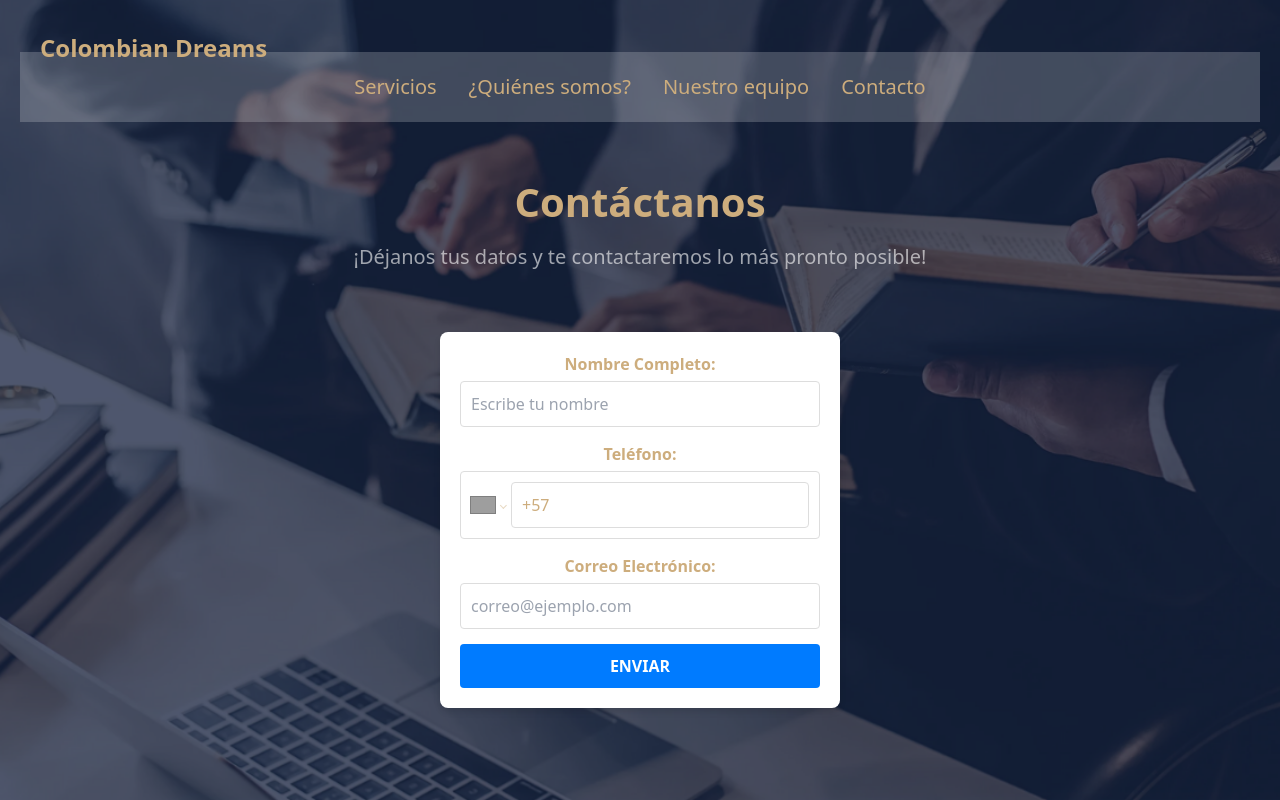
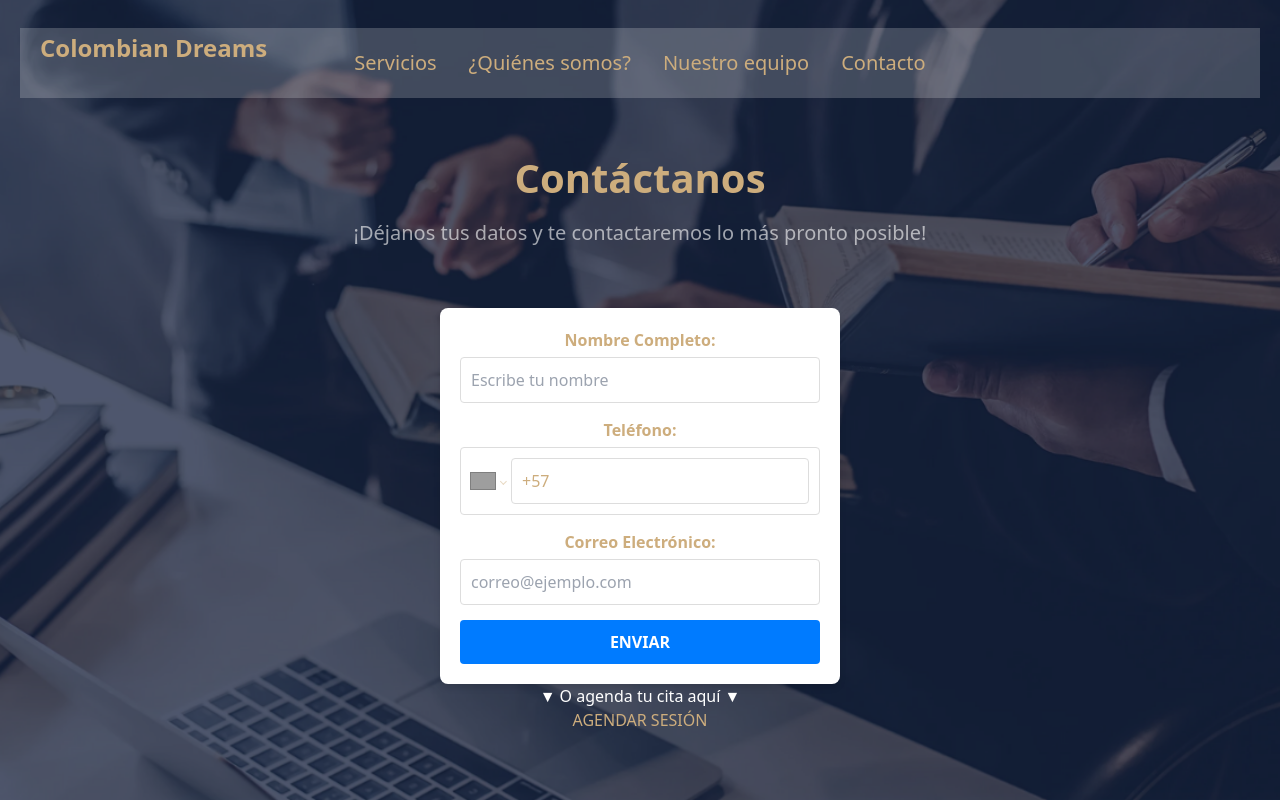
Before and after one commit to ElRandy09/Colombian-Dreams, a Next.js app: page /contacto in a window 1280 px wide. Built offline with nearby package versions, Linux system fonts and the light colour scheme; grey boxes are pictures that could not be loaded.

Commit message:
Update botones

```diff
--- a/app/contacto/page.js
+++ b/app/contacto/page.js
@@ -6,6 +6,7 @@ import Navbar from './navbar';
 import PhoneInput from 'react-phone-number-input';
 import 'react-phone-number-input/style.css';
 import { useState } from 'react';
+import { color } from 'framer-motion';
 
 export default function About() {
     // Estado para almacenar el nombre, teléfono y correo
@@ -115,6 +116,18 @@ export default function About() {
                             </div>
                             <button className="btn-submit" type="submit">Enviar</button>
                         </form>
+                        <ul style={{ color: 'white' }}>▼ O agenda tu cita aquí ▼</ul>
+                        <button
+                  className="boton-inicio"
+                  onClick={() => {
+                    window.open(
+                      "https://api.whatsapp.com/send/?phone=573229567177&text=Hola,%20quiero%20agendar%20una%20sesión.&type=phone_number&app_absent=0",
+                      "_blank"
+                    );
+                  }}
+                >
+                  AGENDAR SESIÓN
+                </button>
                     </div>
                 </div>
             </div>
--- a/app/page.js
+++ b/app/page.js
@@ -33,7 +33,7 @@ export default function Home() {
                   Transforma tus ideas en realidades
                 </h1>
                 <h2 className="heading-secondary-inicio">
-                  Con un enfoque en la gestión estratégica y humana de proyectos, te acompaño
+                  Con un enfoque en la gestión estratégica y humana de proyectos, te acompañamos
                 </h2>
                 <h2 className="heading-secondary-inicio">
                   en cada paso para que logres el éxito.
```
